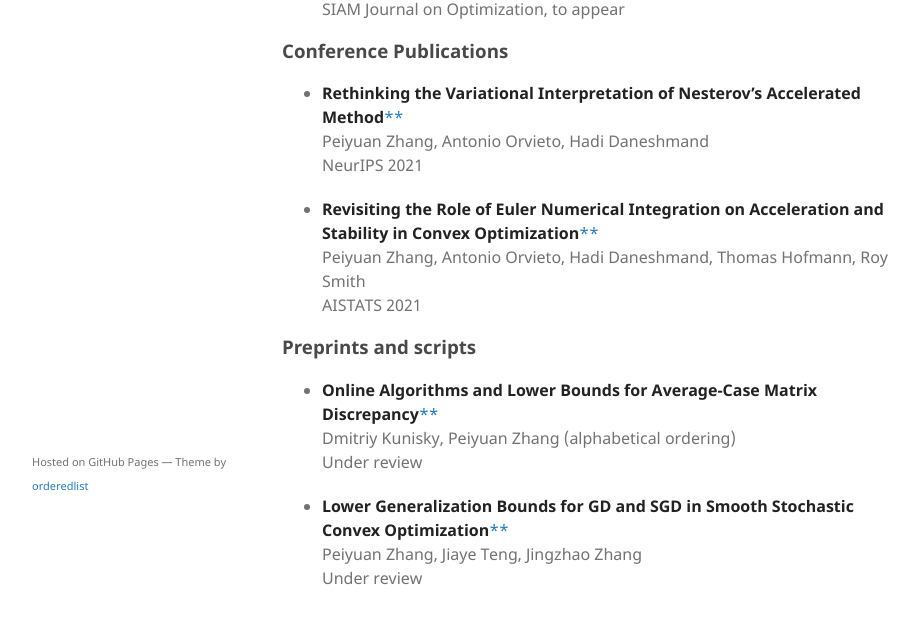
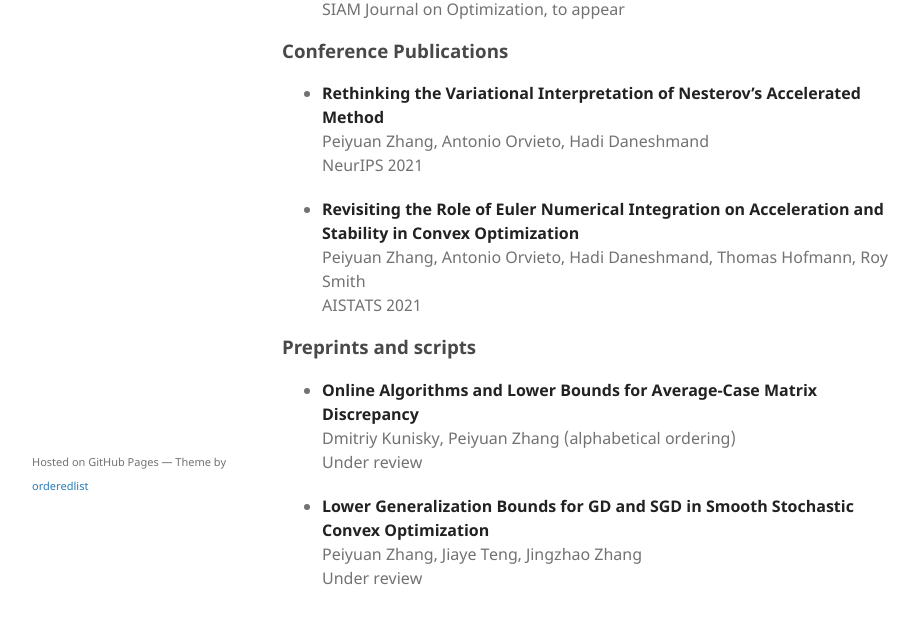
Before and after one commit to phei-iuen/phei-iuen.github.io, a Jekyll site: the page built from index.md, in a window 1280 px wide. Shown: the part 334-955 px from the top of the page, without its empty margins (178-1097 px from the left). Built offline with Jekyll 4.4.1, drawn with Linux system fonts in a browser that asks for light colours.

Commit message:
Update index.md

```diff
--- a/index.md
+++ b/index.md
@@ -12,19 +12,19 @@ I am currently a PhD student at **Yale University**. I finished my master study
   SIAM Journal on Optimization, to appear
 
 ### Conference Publications
-* [**<span style="color:#520099A;">Rethinking the Variational Interpretation of Nesterov's Accelerated Method</span>****](https://arxiv.org/abs/2107.05040) <br />
+* [**<span style="color:#520099A;">Rethinking the Variational Interpretation of Nesterov's Accelerated Method</span>**](https://arxiv.org/abs/2107.05040) <br />
   Peiyuan Zhang, Antonio Orvieto, Hadi Daneshmand <br />
   NeurIPS 2021
 
-* [**<span style="color:#520099A;">Revisiting the Role of Euler Numerical Integration on Acceleration and Stability in Convex Optimization</span>****](https://arxiv.org/abs/2102.11537) <br />
+* [**<span style="color:#520099A;">Revisiting the Role of Euler Numerical Integration on Acceleration and Stability in Convex Optimization</span>**](https://arxiv.org/abs/2102.11537) <br />
   Peiyuan Zhang, Antonio Orvieto, Hadi Daneshmand, Thomas Hofmann, Roy Smith <br />
   AISTATS 2021
 
 ### Preprints and scripts
-* [**<span style="color:#520099A;">Online Algorithms and Lower Bounds for Average-Case Matrix Discrepancy</span>****](https://arxiv.org/abs/2307.10055) <br />
+* [**<span style="color:#520099A;">Online Algorithms and Lower Bounds for Average-Case Matrix Discrepancy</span>**](https://arxiv.org/abs/2307.10055) <br />
   Dmitriy Kunisky, Peiyuan Zhang (alphabetical ordering) <br />
   Under review
 
-* [**<span style="color:#520099A;">Lower Generalization Bounds for GD and SGD in Smooth Stochastic Convex Optimization</span>****](https://arxiv.org/abs/2303.10758) <br />
+* [**<span style="color:#520099A;">Lower Generalization Bounds for GD and SGD in Smooth Stochastic Convex Optimization</span>**](https://arxiv.org/abs/2303.10758) <br />
   Peiyuan Zhang, Jiaye Teng, Jingzhao Zhang <br />
   Under review
```
